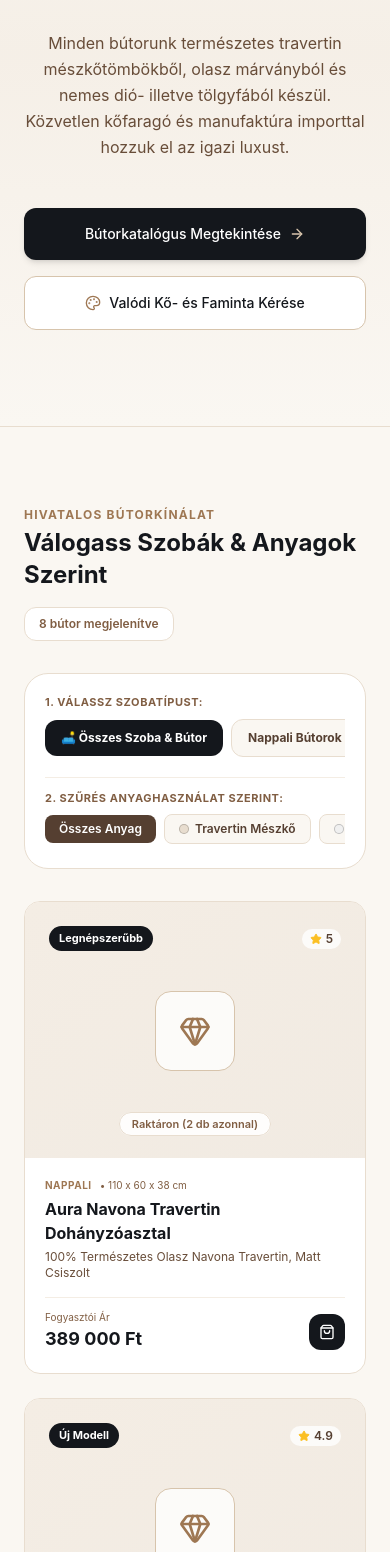
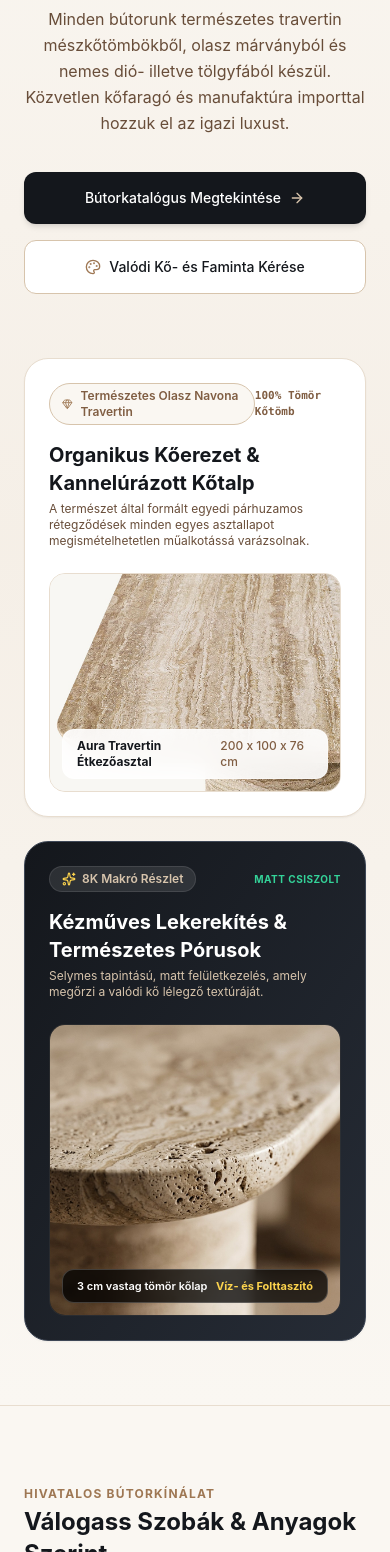
Before and after one commit to boroclean/terrasilva, a Next.js app: page / in a window 390 px wide. Shown: the part 448-2000 px from the top of the page. Built offline with nearby package versions, Linux system fonts and the light colour scheme.

Commit message:
feat: embed high-res natural travertine tabletop and 8k macro detail showcase onto homepage

```diff
--- a/src/app/page.tsx
+++ b/src/app/page.tsx
@@ -2,6 +2,7 @@
 
 import { useState } from "react";
 import Link from "next/link";
+import Image from "next/image";
 import {
   Sparkles,
   ShoppingBag,
@@ -13,7 +14,10 @@ import {
   ChevronRight,
   Filter,
   Layers,
-  Search
+  Search,
+  Maximize2,
+  ShieldCheck,
+  Eye
 } from "lucide-react";
 import { ROOM_CATEGORIES, MATERIALS } from "@/lib/categories";
 
@@ -29,11 +33,26 @@ interface StoreProduct {
   stockStatus: string;
   tag: string;
   rating: number;
+  imageUrl?: string;
 }
 
 const STORE_PRODUCTS: StoreProduct[] = [
   {
     id: "p-01",
+    name: "Aura Navona Travertin Étkezőasztal (6-8 személyes)",
+    room: "etkezo",
+    subType: "etkezoasztal",
+    materialType: "travertine",
+    price: 689000,
+    materialDesc: "100% Természetes Olasz Navona Travertin, Matt Csiszolt, Kézi Kőfaragó Élkiképzés",
+    dimensions: "200 x 100 x 76 cm",
+    stockStatus: "Raktáron (2 db azonnal)",
+    tag: "Legnépszerűbb",
+    rating: 5.0,
+    imageUrl: "/kepek/showcase/travertin_top_detail.jpg",
+  },
+  {
+    id: "p-02",
     name: "Aura Navona Travertin Dohányzóasztal",
     room: "nappali",
     subType: "dohanzoasztal",
@@ -41,12 +60,13 @@ const STORE_PRODUCTS: StoreProduct[] = [
     price: 389000,
     materialDesc: "100% Természetes Olasz Navona Travertin, Matt Csiszolt",
     dimensions: "110 x 60 x 38 cm",
-    stockStatus: "Raktáron (2 db azonnal)",
-    tag: "Legnépszerűbb",
+    stockStatus: "Raktáron (3 db azonnal)",
+    tag: "Bestseller",
     rating: 5.0,
+    imageUrl: "/kepek/showcase/travertin_edge_macro.jpg",
   },
   {
-    id: "p-02",
+    id: "p-03",
     name: "Monolit Travertin TV-Szekrény & Médiafal",
     room: "nappali",
     subType: "tv-szekreny",
@@ -57,9 +77,10 @@ const STORE_PRODUCTS: StoreProduct[] = [
     stockStatus: "Érkező konténerben (Nov. 15)",
     tag: "Új Modell",
     rating: 4.9,
+    imageUrl: "/kepek/standards/2_architectural_staging_benchmark.jpg",
   },
   {
-    id: "p-03",
+    id: "p-04",
     name: "Silva Carrara Étkezőasztal (8 személyes)",
     room: "etkezo",
     subType: "etkezoasztal",
@@ -72,7 +93,7 @@ const STORE_PRODUCTS: StoreProduct[] = [
     rating: 4.9,
   },
   {
-    id: "p-04",
+    id: "p-05",
     name: "Silva Tömör Diófa Étkezőasztal",
     room: "etkezo",
     subType: "etkezoasztal",
@@ -85,7 +106,7 @@ const STORE_PRODUCTS: StoreProduct[] = [
     rating: 5.0,
   },
   {
-    id: "p-05",
+    id: "p-06",
     name: "Monolit Fluted Travertin Oszlop Console",
     room: "eloszoba",
     subType: "konzol",
@@ -98,7 +119,7 @@ const STORE_PRODUCTS: StoreProduct[] = [
     rating: 5.0,
   },
   {
-    id: "p-06",
+    id: "p-07",
     name: "Silva Lounge Fotel Diófa Vázzal",
     room: "nappali",
     subType: "fotel",
@@ -111,7 +132,7 @@ const STORE_PRODUCTS: StoreProduct[] = [
     rating: 4.9,
   },
   {
-    id: "p-07",
+    id: "p-08",
     name: "Aura Alabástrom & Travertin Asztali Lámpa",
     room: "vilagitas",
     subType: "asztali-lampa",
@@ -123,27 +144,15 @@ const STORE_PRODUCTS: StoreProduct[] = [
     tag: "Hangulatvilágítás",
     rating: 4.9,
   },
-  {
-    id: "p-08",
-    name: "Verona Velvet Étkezőszék Szett (4 db)",
-    room: "etkezo",
-    subType: "etkezoszek",
-    materialType: "upholstery",
-    price: 189000,
-    materialDesc: "Antracit Bársony Kárpit + Karcsú Fekete Acéllábak",
-    dimensions: "52 x 56 x 84 cm",
-    stockStatus: "Raktáron (5 szett)",
-    tag: "Csomagkedvezmény",
-    rating: 4.8,
-  },
 ];
 
 export default function Home() {
   const [selectedRoom, setSelectedRoom] = useState<string>("all");
   const [selectedSubType, setSelectedSubType] = useState<string>("all");
   const [selectedMaterial, setSelectedMaterial] = useState<string>("all");
+  const [activeImageZoom, setActiveImageZoom] = useState<string | null>(null);
 
-  const currentRoomObj = ROOM_CATEGORIES.find(r => r.id === selectedRoom);
+  const currentRoomObj = ROOM_CATEGORIES.find((r) => r.id === selectedRoom);
 
   const filteredProducts = STORE_PRODUCTS.filter((prod) => {
     const matchesRoom = selectedRoom === "all" || prod.room === selectedRoom;
@@ -174,18 +183,18 @@ export default function Home() {
 
           <nav className="hidden md:flex items-center gap-8 text-sm font-medium text-[#553f31]">
             <Link href="#katalogus" className="hover:text-[#14171c] transition">Bútorkollekciók</Link>
-            <Link href="#anyagok" className="hover:text-[#14171c] transition">Travertin & Anyagok</Link>
+            <Link href="#anyagok" className="hover:text-[#14171c] transition">Travertin Részletek</Link>
             <Link href="#egyedi-gyartas" className="hover:text-[#14171c] transition">Egyedi Gyártás</Link>
             <Link href="#mintacsomag" className="hover:text-[#14171c] transition">Anyagminta Csomag</Link>
           </nav>
 
           <div className="flex items-center gap-3">
-            <button className="relative p-2.5 rounded-xl border border-[#d7c4ac] bg-white text-[#14171c] hover:bg-[#f4ede4] transition shadow-2xs">
-              <ShoppingBag className="w-4 h-4 text-[#14171c]" />
-              <span className="absolute -top-1 -right-1 w-4 h-4 bg-[#9e7753] text-white text-[10px] font-bold rounded-full flex items-center justify-center">
-                0
-              </span>
-            </button>
+            <Link
+              href="/admin"
+              className="text-xs font-semibold text-[#805e43] hover:text-[#14171c] transition px-3 py-2"
+            >
+              Admin Belépés
+            </Link>
             <Link
               href="#katalogus"
               className="inline-flex items-center gap-2 text-xs font-semibold px-4 py-2.5 rounded-xl bg-[#14171c] text-white hover:bg-[#2e2118] transition shadow-xs"
@@ -198,8 +207,8 @@ export default function Home() {
       </header>
 
       {/* Hero Section */}
-      <section className="relative overflow-hidden py-24 md:py-32 px-6 border-b border-[#e8ddcf] bg-gradient-to-b from-[#faf7f2] via-[#f4ede4]/80 to-[#faf7f2]">
-        <div className="max-w-5xl mx-auto text-center space-y-8">
+      <section className="relative overflow-hidden pt-20 pb-16 md:pt-28 md:pb-20 px-6 border-b border-[#e8ddcf] bg-gradient-to-b from-[#faf7f2] via-[#f4ede4]/80 to-[#faf7f2]">
+        <div className="max-w-5xl mx-auto text-center space-y-7">
           <div className="inline-flex items-center gap-2 px-4 py-1.5 rounded-full border border-[#d7c4ac] bg-white text-xs font-semibold text-[#805e43] shadow-2xs">
             <Gem className="w-3.5 h-3.5 text-[#9e7753]" />
             <span>Terra (Kő & Travertin) • Silva (Nemes Tömörfa)</span>
@@ -217,7 +226,7 @@ export default function Home() {
             Közvetlen kőfaragó és manufaktúra importtal hozzuk el az igazi luxust.
           </p>
 
-          <div className="flex flex-col sm:flex-row items-center justify-center gap-4 pt-4">
+          <div className="flex flex-col sm:flex-row items-center justify-center gap-4 pt-2">
             <Link
               href="#katalogus"
               className="w-full sm:w-auto px-8 py-4 rounded-xl bg-[#14171c] text-white font-medium text-sm hover:bg-[#2e2118] transition shadow-md flex items-center justify-center gap-2"
@@ -232,6 +241,75 @@ export default function Home() {
               <Palette className="w-4 h-4 text-[#9e7753]" />
               <span>Valódi Kő- és Faminta Kérése</span>
             </Link>
+          </div>
+        </div>
+
+        {/* ULTRA-CLEAN SHOWCASE SECTION (Integrating the real photos gracefully) */}
+        <div id="anyagok" className="max-w-6xl mx-auto mt-16 md:mt-20">
+          <div className="grid grid-cols-1 md:grid-cols-12 gap-6 items-stretch">
+            {/* Left Large Showcase Card: Full Tabletop Slab Architecture */}
+            <div className="md:col-span-7 bg-white rounded-3xl border border-[#e8ddcf] p-6 shadow-sm flex flex-col justify-between overflow-hidden relative group">
+              <div>
+                <div className="flex items-center justify-between mb-4">
+                  <div className="inline-flex items-center gap-2 px-3 py-1 rounded-full bg-[#faf7f2] border border-[#d7c4ac] text-xs font-semibold text-[#805e43]">
+                    <Gem className="w-3.5 h-3.5 text-[#9e7753]" />
+                    <span>Természetes Olasz Navona Travertin</span>
+                  </div>
+                  <span className="text-[11px] font-mono text-[#805e43] font-bold">100% Tömör Kőtömb</span>
+                </div>
+                <h3 className="font-serif font-bold text-xl text-[#14171c]">
+                  Organikus Kőerezet & Kannelúrázott Kőtalp
+                </h3>
+                <p className="text-xs text-[#684d39] mt-1 max-w-md">
+                  A természet által formált egyedi párhuzamos rétegződések minden egyes asztallapot megismételhetetlen műalkotássá varázsolnak.
+                </p>
+              </div>
+
+              {/* Image Container */}
+              <div className="mt-6 rounded-2xl overflow-hidden bg-[#faf8f5] border border-[#e8ddcf] relative aspect-[4/3] group-hover:shadow-md transition-shadow">
+                <img
+                  src="/kepek/showcase/travertin_top_detail.jpg"
+                  alt="TerraSilva Travertin Étkezőasztal Részlet"
+                  className="w-full h-full object-cover object-center group-hover:scale-105 transition-transform duration-700 ease-out"
+                />
+                <div className="absolute bottom-3 left-3 right-3 bg-white/90 backdrop-blur-md px-3.5 py-2 rounded-xl border border-white/40 flex items-center justify-between text-xs">
+                  <span className="font-bold text-[#14171c]">Aura Travertin Étkezőasztal</span>
+                  <span className="text-[#805e43] font-medium">200 x 100 x 76 cm</span>
+                </div>
+              </div>
+            </div>
+
+            {/* Right Showcase Card: 8K Macro Edge & Pore Close-Up */}
+            <div className="md:col-span-5 bg-gradient-to-br from-[#14171c] to-[#262c36] rounded-3xl p-6 shadow-sm text-white flex flex-col justify-between overflow-hidden relative group border border-[#3e4756]">
+              <div>
+                <div className="flex items-center justify-between mb-4">
+                  <span className="inline-flex items-center gap-1.5 px-3 py-1 rounded-full bg-white/10 text-xs font-semibold text-[#d7c4ac] border border-white/10">
+                    <Sparkles className="w-3.5 h-3.5 text-amber-300" />
+                    <span>8K Makró Részlet</span>
+                  </span>
+                  <span className="text-[10px] uppercase tracking-wider text-emerald-400 font-bold">Matt Csiszolt</span>
+                </div>
+                <h3 className="font-serif font-bold text-xl text-white">
+                  Kézműves Lekerekítés & Természetes Pórusok
+                </h3>
+                <p className="text-xs text-[#d7c4ac] mt-1">
+                  Selymes tapintású, matt felületkezelés, amely megőrzi a valódi kő lélegző textúráját.
+                </p>
+              </div>
+
+              {/* Image Container */}
+              <div className="mt-6 rounded-2xl overflow-hidden bg-black/40 border border-white/10 relative aspect-square group-hover:shadow-lg transition-shadow">
+                <img
+                  src="/kepek/showcase/travertin_edge_macro.jpg"
+                  alt="TerraSilva 8K Travertin Makró Pórusok"
+                  className="w-full h-full object-cover object-center group-hover:scale-105 transition-transform duration-700 ease-out"
+                />
+                <div className="absolute bottom-3 left-3 right-3 bg-black/75 backdrop-blur-md px-3.5 py-2 rounded-xl border border-white/20 flex items-center justify-between text-xs text-white">
+                  <span className="font-semibold text-[11px]">3 cm vastag tömör kőlap</span>
+                  <span className="text-amber-300 font-bold text-[11px]">Víz- és Folttaszító</span>
+                </div>
+              </div>
+            </div>
           </div>
         </div>
       </section>
@@ -353,25 +431,38 @@ export default function Home() {
               className="group rounded-2xl bg-white border border-[#e8ddcf] overflow-hidden shadow-xs hover:shadow-md transition-all flex flex-col"
             >
               {/* Product Visual Box */}
-              <div className="h-64 bg-gradient-to-br from-[#f4ede4] to-[#e8ddcf]/60 p-6 flex flex-col justify-between relative overflow-hidden">
-                <div className="flex items-center justify-between">
+              <div className="h-64 bg-gradient-to-br from-[#f4ede4] to-[#e8ddcf]/60 relative overflow-hidden flex flex-col justify-between p-4">
+                {product.imageUrl ? (
+                  <div className="absolute inset-0">
+                    <img
+                      src={product.imageUrl}
+                      alt={product.name}
+                      className="w-full h-full object-cover group-hover:scale-105 transition-transform duration-500"
+                    />
+                    <div className="absolute inset-0 bg-gradient-to-t from-black/40 via-transparent to-black/20" />
+                  </div>
+                ) : (
+                  <div className="absolute inset-0 flex items-center justify-center">
+                    <div className="w-16 h-16 rounded-2xl bg-white/80 border border-[#d7c4ac] flex items-center justify-center text-[#9e7753] group-hover:scale-105 transition-transform shadow-xs">
+                      <Gem className="w-8 h-8" />
+                    </div>
+                  </div>
+                )}
+
+                {/* Top Badges */}
+                <div className="relative z-10 flex items-center justify-between">
                   <span className="px-2.5 py-1 rounded-full text-[11px] font-bold bg-[#14171c] text-white shadow-xs">
                     {product.tag}
                   </span>
-                  <div className="flex items-center gap-1 bg-white/80 backdrop-blur-xs px-2 py-0.5 rounded-full text-xs font-semibold text-[#553f31]">
+                  <div className="flex items-center gap-1 bg-white/90 backdrop-blur-xs px-2 py-0.5 rounded-full text-xs font-semibold text-[#553f31]">
                     <Star className="w-3 h-3 fill-amber-400 text-amber-400" />
                     <span>{product.rating}</span>
                   </div>
                 </div>
 
-                <div className="text-center py-4">
-                  <div className="w-20 h-20 mx-auto rounded-2xl bg-white/80 border border-[#d7c4ac] flex items-center justify-center text-[#9e7753] group-hover:scale-105 transition-transform shadow-xs">
-                    <Gem className="w-8 h-8" />
-                  </div>
-                </div>
-
-                <div className="text-center">
-                  <span className="text-[11px] font-semibold text-[#805e43] bg-white/90 px-3 py-1 rounded-full border border-[#e8ddcf]">
+                {/* Bottom Stock Status */}
+                <div className="relative z-10 text-center">
+                  <span className="text-[11px] font-semibold text-[#14171c] bg-white/95 px-3 py-1 rounded-full border border-[#e8ddcf] shadow-2xs">
                     {product.stockStatus}
                   </span>
                 </div>
@@ -409,16 +500,6 @@ export default function Home() {
             </div>
           ))}
         </div>
-
-        {filteredProducts.length === 0 && (
-          <div className="p-12 text-center bg-white rounded-3xl border border-[#e8ddcf] space-y-3">
-            <span className="text-3xl">🔍</span>
-            <h3 className="font-bold text-base text-[#14171c]">Nem található bútor a kiválasztott szűrésben</h3>
-            <p className="text-xs text-[#805e43]">
-              Próbálj más anyagkategóriát vagy szobatípust választani a fenti füleken!
-            </p>
-          </div>
-        )}
       </section>
 
       {/* Bespoke Stone Ordering */}
```
Also changed, not shown: public/kepek/showcase/travertin_edge_macro.jpg (added), public/kepek/showcase/travertin_top_detail.jpg (added).
